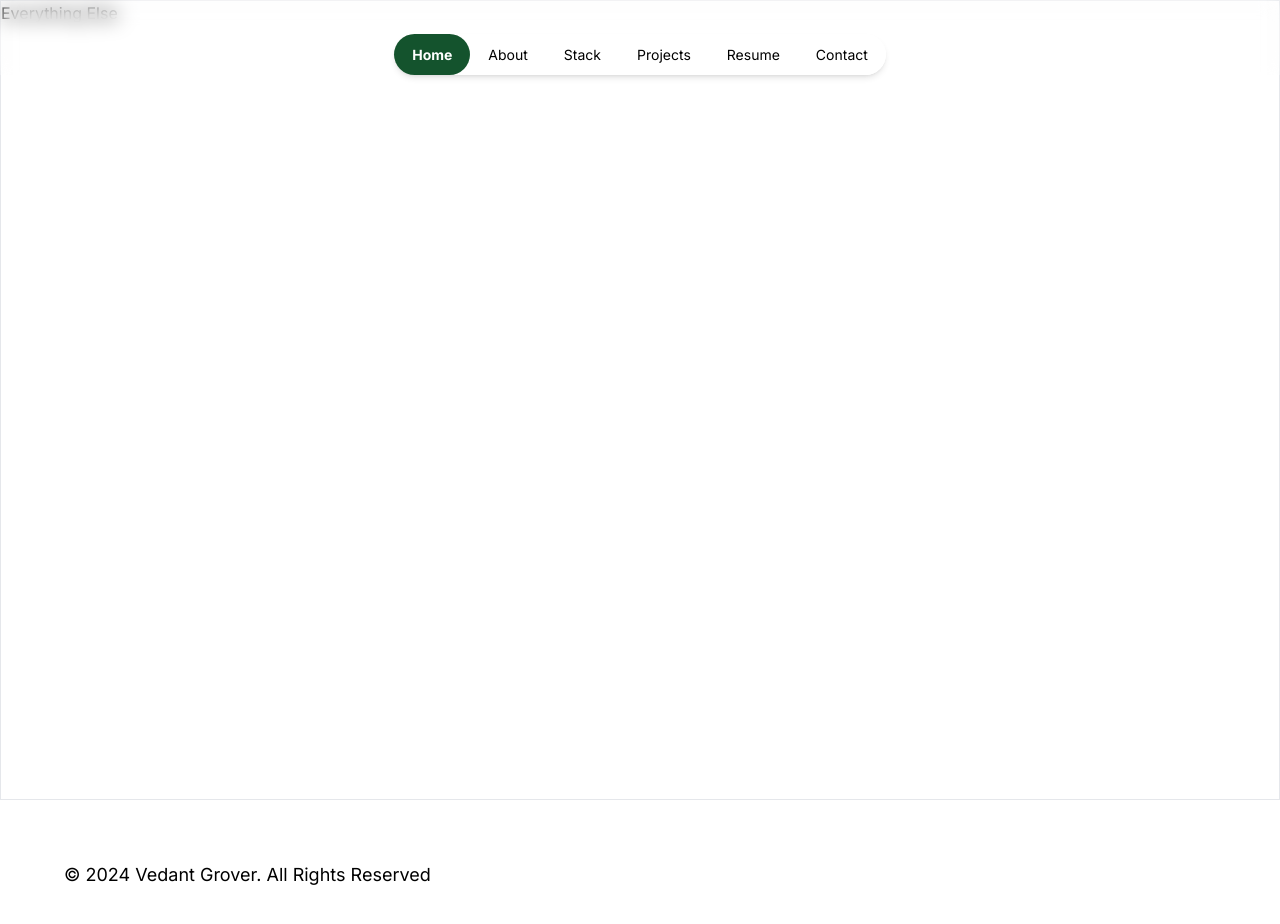
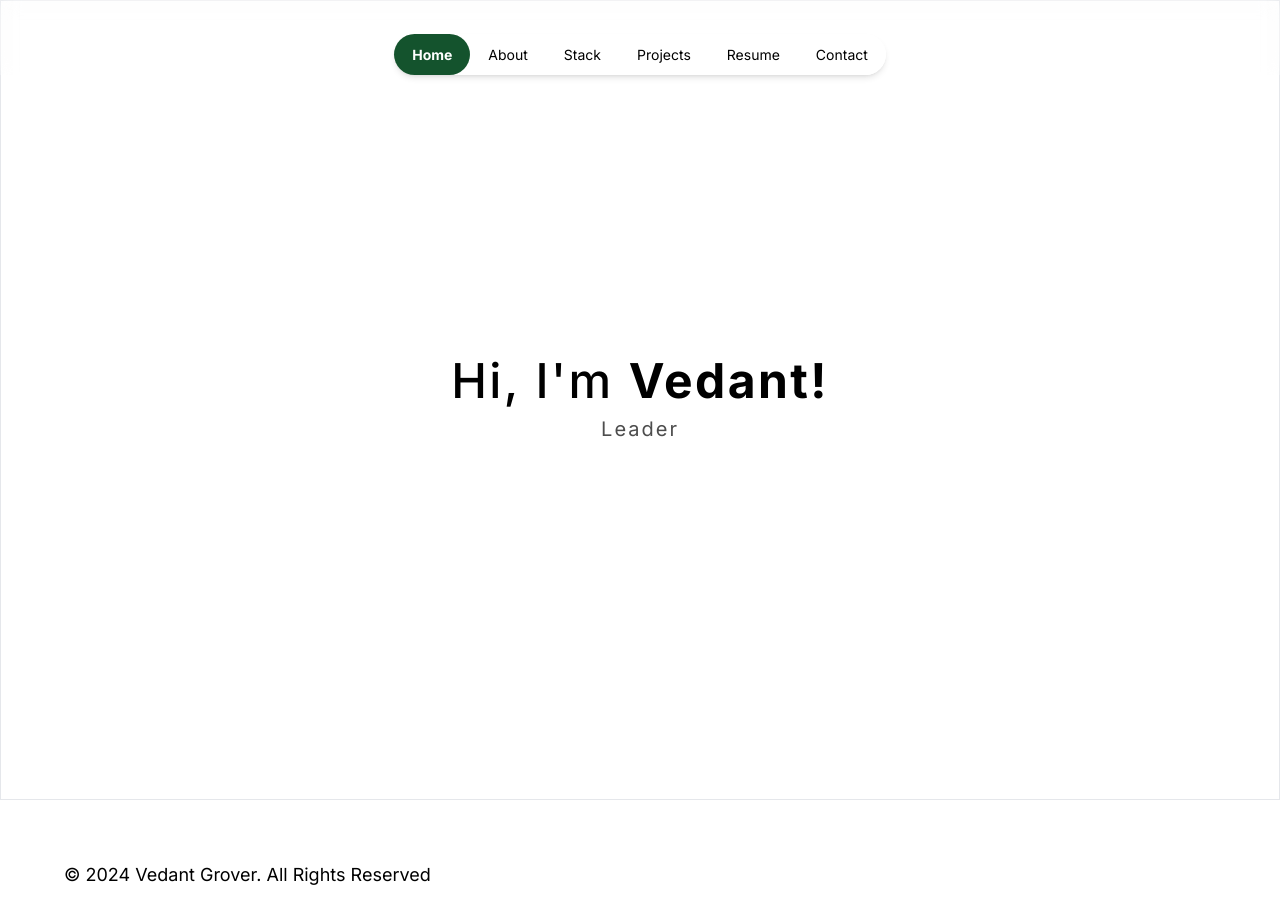
Before and after one commit to vedantgrover/VedantsPortfolio, a Next.js app: page / in a window 1280 px wide. Shown: the top 924 px of the page. Built offline with nearby package versions, Linux system fonts and the light colour scheme.

Commit message:
Creates welcome text and word cycler

```diff
--- /dev/null
+++ b/app/components/ChangingRoleText.tsx
@@ -0,0 +1,59 @@
+'use client'
+
+import {memo, useMemo, useState} from "react";
+import {motion} from "framer-motion";
+
+const ChangingRoleText = memo(() => {
+    const roles = [
+        "Full-Stack Developer",
+        "Leader",
+        "Efficient Communicator",
+        "Teammate",
+        "Colleague",
+        "Student"
+    ]
+
+    const [index, setIndex] = useState(0)
+
+    useMemo(() => {
+        setTimeout(() => {
+            let next = index + 1;
+            setIndex(next % roles.length);
+        }, 5 * 1000)
+    }, [index, setIndex, roles])
+
+    return (
+        <motion.div className="min-h-[30px]" key={index} layout variants={{
+            enter: {
+                translateY: 20,
+                opacity: 0,
+                height: 0
+            },
+            center: {
+                zIndex: 1,
+                translateY: 0,
+                opacity: 1,
+                height: "auto"
+            },
+            exit: {
+                zIndex: 0,
+                translateY: -20,
+                opacity: 0,
+                height: 0
+            }
+        }}
+                    initial="enter"
+                    animate="center"
+                    exit="exit"
+                    transition={{
+                        translateY: {type: "spring", stiffness: 1000, damping: 200},
+                        opacity: {duration: 0.5}
+                    }}>
+            <p className="text-xl font-normal text-[#4d4d4d] tracking-widest">{roles[index]}</p>
+        </motion.div>
+    )
+})
+
+ChangingRoleText.displayName = "ChangingRoleText";
+
+export default ChangingRoleText
--- /dev/null
+++ b/app/components/Greeting.tsx
@@ -0,0 +1,15 @@
+import {memo} from "react";
+import ChangingRoleText from "@/app/components/ChangingRoleText";
+
+const Greeting = memo(() => {
+    return (
+        <div className="flex flex-col items-center justify-between">
+            <h1 className="text-5xl font-[500] tracking-wider pb-2">Hi, I&apos;m <b>Vedant!</b></h1>
+            <ChangingRoleText/>
+        </div>
+    )
+})
+
+Greeting.displayName = "Greeting"
+
+export default Greeting
--- a/app/page.tsx
+++ b/app/page.tsx
@@ -1,7 +1,13 @@
+import Greeting from "@/app/components/Greeting";
+
 export default function Home() {
     return (
         <div className="h-screen flex flex-col justify-between">
-          <div className="border h-full">Everything Else</div>
+          <section className="flex justify-center items-center border h-screen">
+              <div className="">
+                  <Greeting />
+              </div>
+          </section>
         </div>
     );
 }
```
